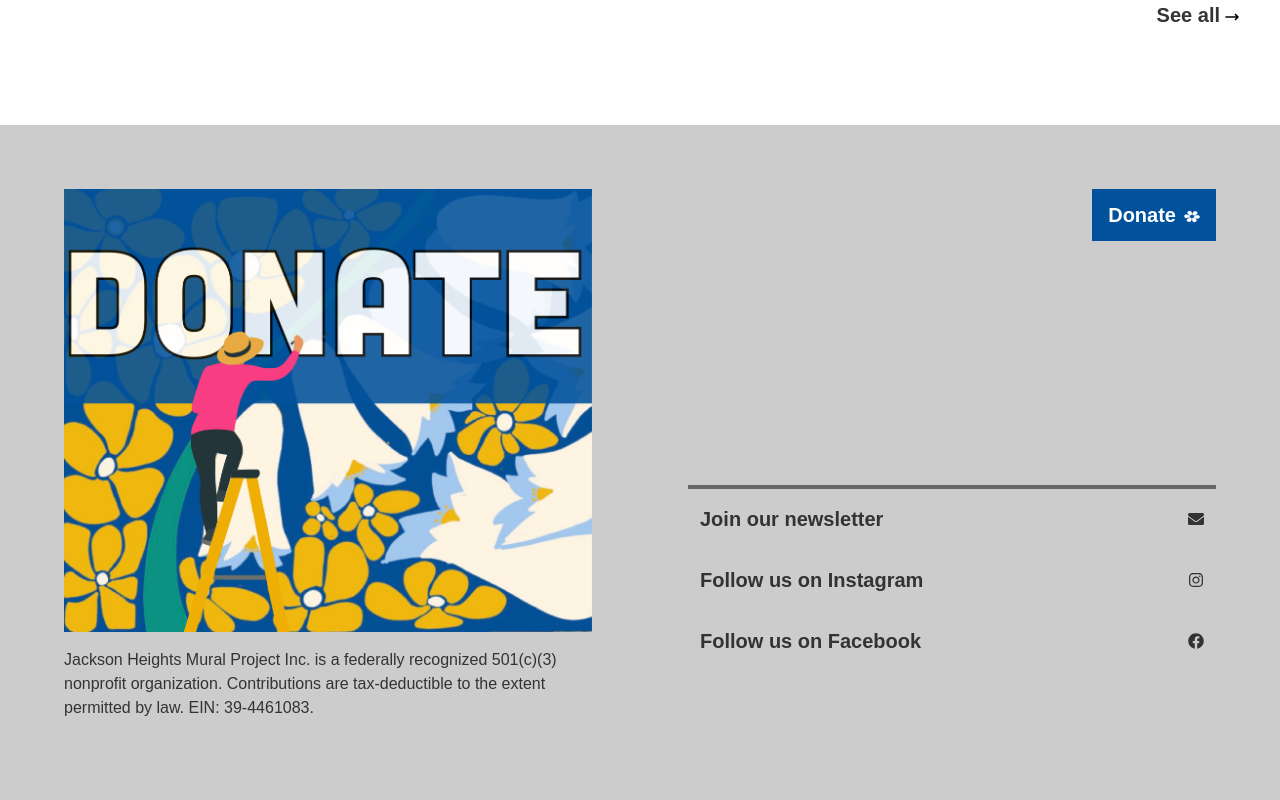
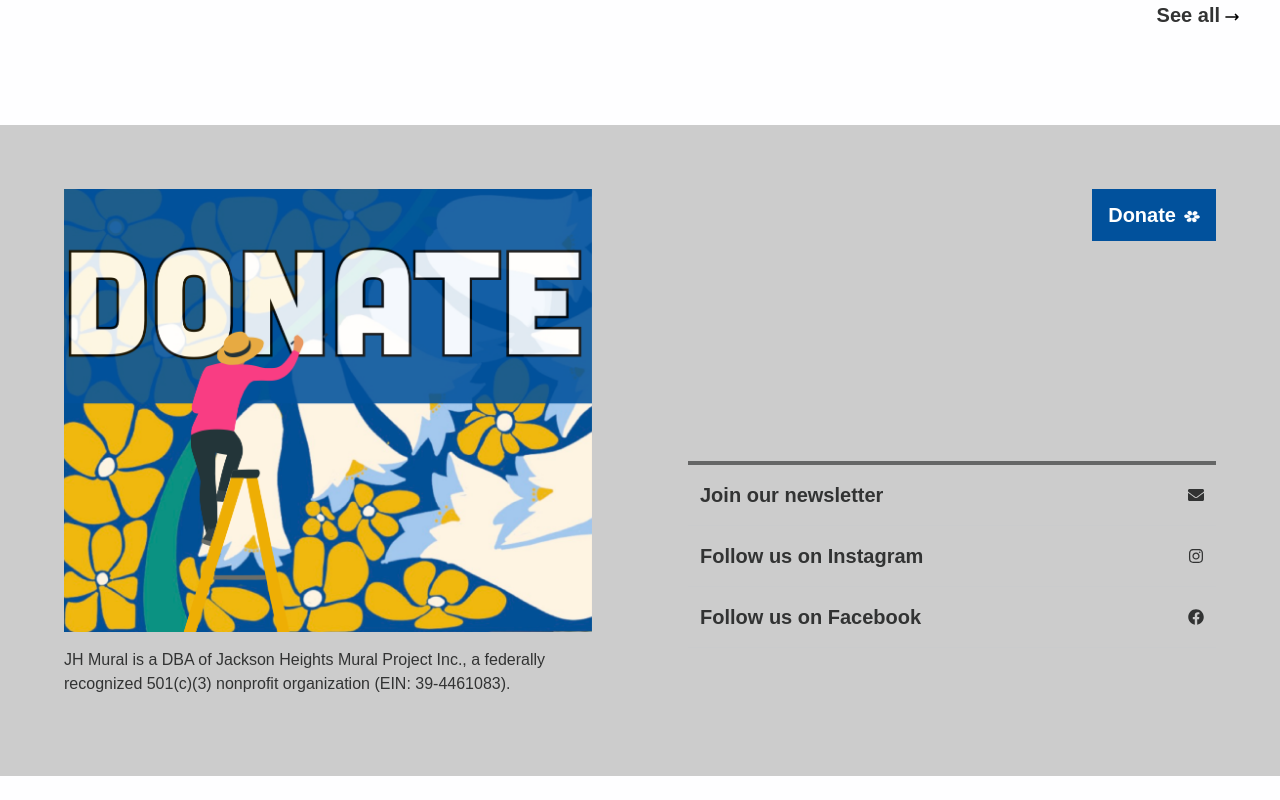
Before and after one commit to rihahart/JHMural, a Next.js app: page / in a window 1280 px wide. Shown: the part 3471-4271 px from the top of the page. After the commit the page ends 4247 px from the top, so only its background shows below. Built offline with nearby package versions, Linux system fonts and the light colour scheme; no server answers; a web font is replaced by a local one.

Commit message:
Update footer nonprofit disclosure to reflect JH Mural DBA

```diff
--- a/src/components/Footer.tsx
+++ b/src/components/Footer.tsx
@@ -92,7 +92,7 @@ export default function Footer() {
         </div>
 
         <p className="text-sm text-[var(--color-content-primary)] pt-[var(--spacing-lg)] pb-[var(--spacing-2xl)] px-[var(--spacing-lg)]">
-          Jackson Heights Mural Project Inc. is a federally recognized 501(c)(3) nonprofit organization. Contributions are tax-deductible to the extent permitted by law. EIN: 39-4461083.
+          JH Mural is a DBA of Jackson Heights Mural Project Inc., a federally recognized 501(c)(3) nonprofit organization (EIN: 39-4461083).
         </p>
 
       </footer>
@@ -173,7 +173,7 @@ if (width <= 1200) {
         </div>
 
         <p className="text-sm text-[var(--color-content-primary)] pt-[var(--spacing-lg)] pb-[var(--spacing-2xl)] px-[var(--spacing-lg)]">
-          Jackson Heights Mural Project Inc. is a federally recognized 501(c)(3) nonprofit organization. Contributions are tax-deductible to the extent permitted by law. EIN: 39-4461083.
+          JH Mural is a DBA of Jackson Heights Mural Project Inc., a federally recognized 501(c)(3) nonprofit organization (EIN: 39-4461083).
         </p>
       </footer>
     );
@@ -195,7 +195,7 @@ if (width <= 1200) {
                       className="w-auto h-auto max-w-full object-contain"
                     />
                      <p className=" web-text-s-medium text-[var(--color-content-primary)] py-[var(--spacing-lg)]">
-                       Jackson Heights Mural Project Inc. is a federally recognized 501(c)(3) nonprofit organization. Contributions are tax-deductible to the extent permitted by law. EIN: 39-4461083.
+                       JH Mural is a DBA of Jackson Heights Mural Project Inc., a federally recognized 501(c)(3) nonprofit organization (EIN: 39-4461083).
                     </p>
                   </div>
                   <div className="flex flex-col items-end justify-between flex-1 min-w-0">
@@ -269,7 +269,7 @@ if (width <= 1200) {
                       className="w-auto h-auto  object-contain"
                     />
                      <p className=" web-text-s-medium text-[var(--color-content-primary)] py-[var(--spacing-lg)]">
-                       Jackson Heights Mural Project Inc. is a federally recognized 501(c)(3) nonprofit organization. Contributions are tax-deductible to the extent permitted by law. EIN: 39-4461083.
+                       JH Mural is a DBA of Jackson Heights Mural Project Inc., a federally recognized 501(c)(3) nonprofit organization (EIN: 39-4461083).
                     </p>
                   </div>
                   <div className="flex flex-col items-end justify-between flex-1 max-w-[800px] min-w-0">
```
